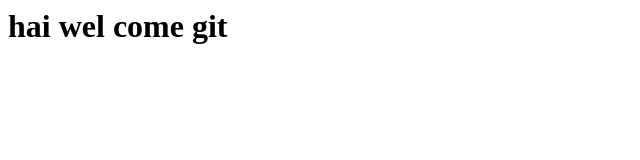
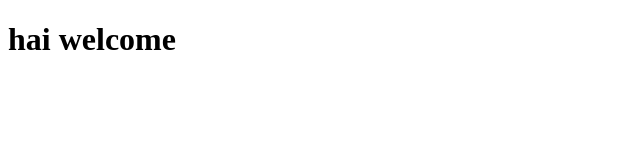
Before and after one commit to medha-harimash/sample, a plain HTML site: page index.html in a window 1280 px wide. Shown: the whole page, without its empty margins (0-640 px from the left). Drawn offline with Linux system fonts and the light colour scheme.

Commit message:
again done

```diff
--- a/index.html
+++ b/index.html
@@ -1,5 +1,11 @@
-<html>
- <body>
-<h1>hai wel come git</h1>
+<!DOCTYPE html>
+<html lang="en">
+<head>
+    <meta charset="UTF-8">
+    <meta name="viewport" content="width=device-width, initial-scale=1.0">
+    <title>Document</title>
+</head>
+<body>
+  <h1>hai welcome</h1>
 </body>
 </html>
```
